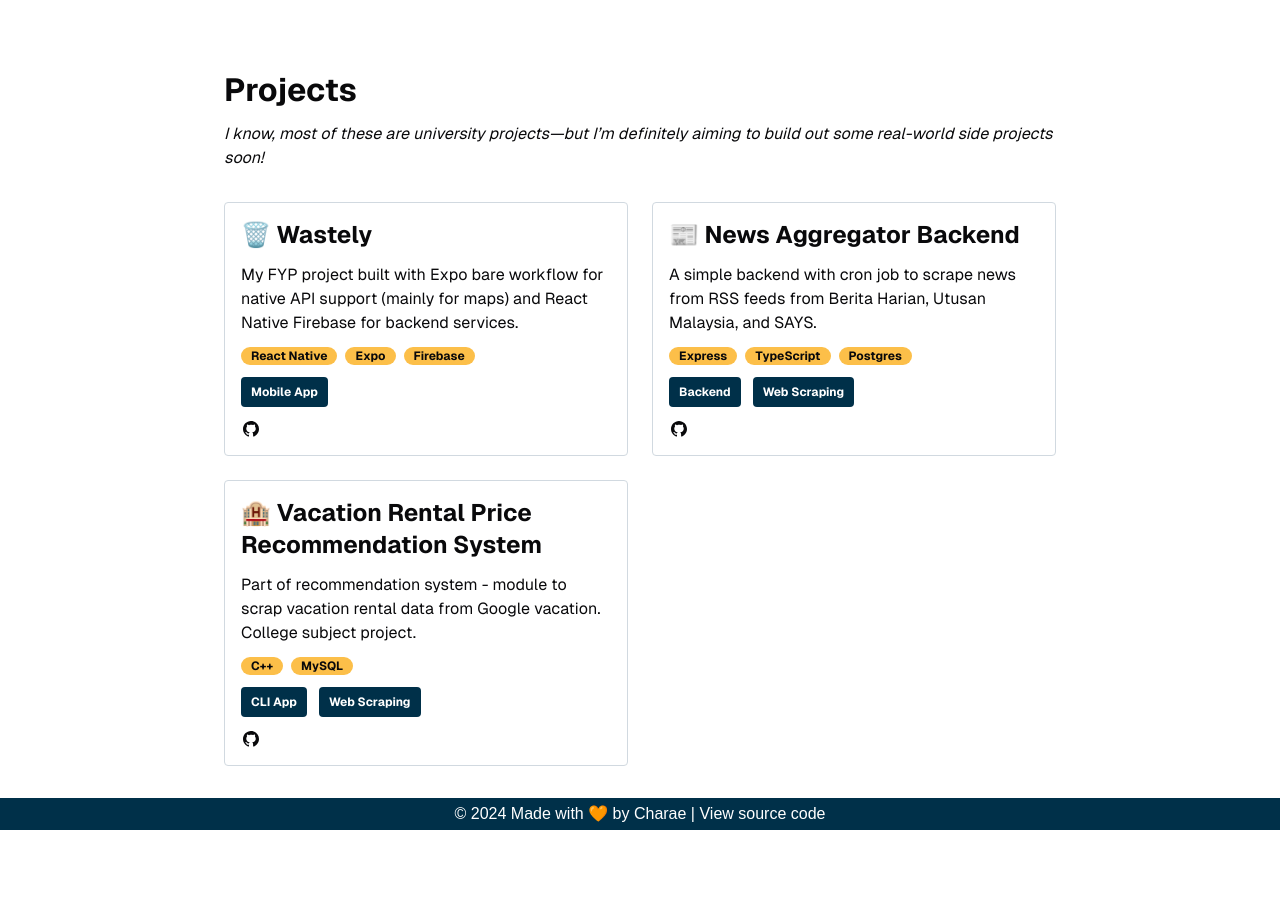
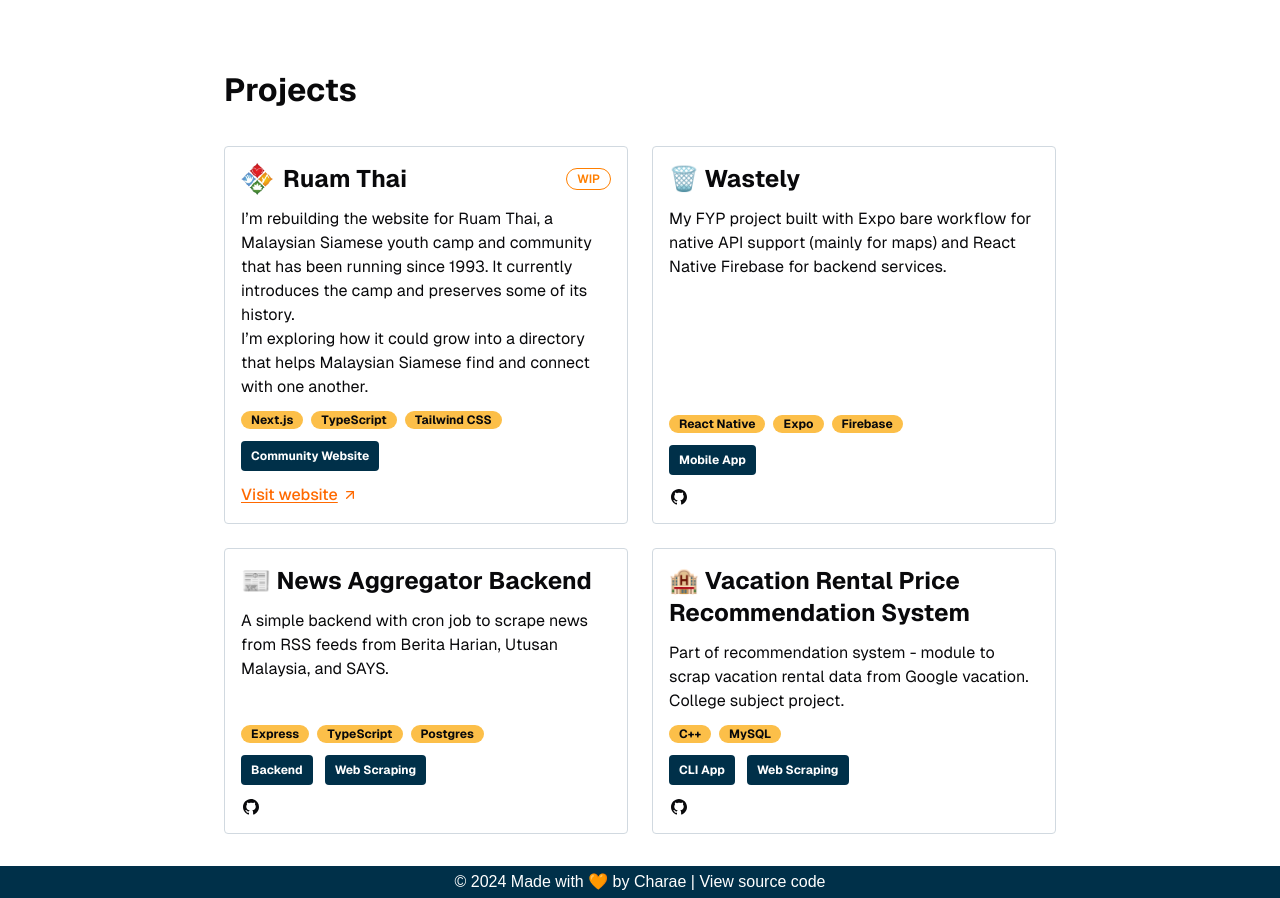
Before and after one commit to CharaeKeow/charae-dot-my, a Next.js app: page / in a window 1280 px wide. Shown: the part 1646-2544 px from the top of the page. Before the commit the page ends 2476 px from the top, so only its background shows below. Built offline with nearby package versions, Linux system fonts and the light colour scheme.

Commit message:
feat: update project section

```diff
--- a/src/features/home/components/project-card.tsx
+++ b/src/features/home/components/project-card.tsx
@@ -1,4 +1,8 @@
+import { ArrowUpRight } from 'lucide-react';
+import Image from 'next/image';
+
 import GithubLogo from '@/assets/svg/github-logo.svg';
+import { Badge } from '@/components/ui/badge';
 
 import type { Project } from '../types';
 
@@ -7,13 +11,25 @@ type ProjectCardProps = {
 };
 
 export const ProjectCard = ({ data }: ProjectCardProps) => {
-  const { description, link, stack, tags, title } = data;
+  const { description, github, logo, stack, status, tags, title, website } = data;
 
   return (
-    <div className="flex h-fit flex-col gap-y-3 rounded-sm border border-gray-main p-4">
+    <div className="flex h-full flex-col gap-y-3 rounded-sm border border-gray-main p-4">
+      <div className="flex items-center justify-between gap-4">
+        <div className="flex min-w-0 items-center gap-2.5">
+          {logo && <Image src={logo} alt="" className="size-8 shrink-0 object-contain" />}
           <h3 className="text-xl lg:text-2xl">{title}</h3>
-      <p>{description}</p>
-      <div className="flex gap-x-2">
+        </div>
+        {/*Will revisit and update this once I got more status*/}
+        {status && (
+          <Badge variant="outline" className="shrink-0 border-orange-main text-orange-main">
+            {status}
+          </Badge>
+        )}
+      </div>
+      <p className="whitespace-pre-line">{description}</p>
+      <div className="mt-auto flex flex-col gap-y-3">
+        <div className="flex flex-wrap gap-2">
           {stack.map((text, index) => (
             <div
               className="w-fit rounded-full bg-yellow-main px-2.5 py-0.5 text-xs font-bold leading-3.5 transition-colors hover:bg-yellow-main/80"
@@ -23,7 +39,7 @@ export const ProjectCard = ({ data }: ProjectCardProps) => {
             </div>
           ))}
         </div>
-      <div className="flex gap-x-3">
+        <div className="flex flex-wrap gap-3">
           {tags.map((text, index) => (
             <div
               key={index}
@@ -33,8 +49,22 @@ export const ProjectCard = ({ data }: ProjectCardProps) => {
             </div>
           ))}
         </div>
+        <div className="flex items-center gap-3">
+          {website && (
             <a
-        href={link}
+              href={website}
+              target="_blank"
+              rel="noreferrer"
+              className="flex w-fit items-center gap-1 font-medium link"
+            >
+              Visit website
+              <ArrowUpRight className="size-4" aria-hidden="true" />
+              <span className="sr-only">(opens in a new tab)</span>
+            </a>
+          )}
+          {github && (
+            <a
+              href={github}
               target="_blank"
               rel="noreferrer"
               className="w-fit"
@@ -43,6 +73,9 @@ export const ProjectCard = ({ data }: ProjectCardProps) => {
               <span className="sr-only">View source code on GitHub</span>
               <GithubLogo className="size-5 hover:text-orange-main" />
             </a>
+          )}
+        </div>
+      </div>
     </div>
   );
 };
--- a/src/features/home/components/project-section.tsx
+++ b/src/features/home/components/project-section.tsx
@@ -7,10 +7,6 @@ export const ProjectSection = () => {
   return (
     <SectionContainer>
       <h2 className="text-[28px] lg:text-[32px]">Projects</h2>
-      <p className="mt-2 italic">
-        I know, most of these are university projects—but I’m definitely aiming to build out some
-        real-world side projects soon!
-      </p>
 
       <div className="mt-6 grid grid-cols-1 gap-4 lg:mt-8 lg:grid-cols-2 lg:gap-6">
         {projects.map((project, index) => (
--- a/src/features/home/data/projects.ts
+++ b/src/features/home/data/projects.ts
@@ -1,11 +1,23 @@
+import ruamThaiLogo from '@/assets/png/ruam-thai-logo.png';
+
 import type { Project } from '../types';
 
 export const projects: Project[] = [
   {
+    title: 'Ruam Thai',
+    description:
+      'I’m rebuilding the website for Ruam Thai, a Malaysian Siamese youth camp and community that has been running since 1993. It currently introduces the camp and preserves some of its history. \n I’m exploring how it could grow into a directory that helps Malaysian Siamese find and connect with one another.',
+    website: 'https://ruamthai.charae.my',
+    logo: ruamThaiLogo,
+    status: 'WIP',
+    tags: ['Community Website'],
+    stack: ['Next.js', 'TypeScript', 'Tailwind CSS'],
+  },
+  {
     title: '🗑️ Wastely',
     description:
       'My FYP project built with Expo bare workflow for native API support (mainly for maps) and React Native Firebase for backend services.',
-    link: 'https://github.com/CharaeKeow/wastely',
+    github: 'https://github.com/CharaeKeow/wastely',
     tags: ['Mobile App'],
     stack: ['React Native', 'Expo', 'Firebase'],
   },
@@ -13,7 +25,7 @@ export const projects: Project[] = [
     title: '📰 News Aggregator Backend',
     description:
       'A simple backend with cron job to scrape news from RSS feeds from Berita Harian, Utusan Malaysia, and SAYS.',
-    link: 'https://github.com/CharaeKeow/news-aggregator-backend',
+    github: 'https://github.com/CharaeKeow/news-aggregator-backend',
     tags: ['Backend', 'Web Scraping'],
     stack: ['Express', 'TypeScript', 'Postgres'],
   },
@@ -21,7 +33,7 @@ export const projects: Project[] = [
     title: '🏨 Vacation Rental Price Recommendation System',
     description:
       'Part of recommendation system - module to scrap vacation rental data from Google vacation. College subject project.',
-    link: 'https://github.com/CharaeKeow/Vacation-Rental-Price-Recommendation-System-',
+    github: 'https://github.com/CharaeKeow/Vacation-Rental-Price-Recommendation-System-',
     tags: ['CLI App', 'Web Scraping'],
     stack: ['C++', 'MySQL'],
   },
--- a/src/features/home/types/index.ts
+++ b/src/features/home/types/index.ts
@@ -16,5 +16,8 @@ export type Project = {
   description: string;
   stack: string[];
   tags: string[];
-  link: string;
+  github?: string;
+  website?: string;
+  logo?: StaticImageData;
+  status?: 'WIP'; // Still not sure if I want this, since software is always in progress :p
 };
```
Also changed, not shown: src/assets/png/ruam-thai-logo.png (added). Lines whose indentation alone changed are shown as unchanged.
